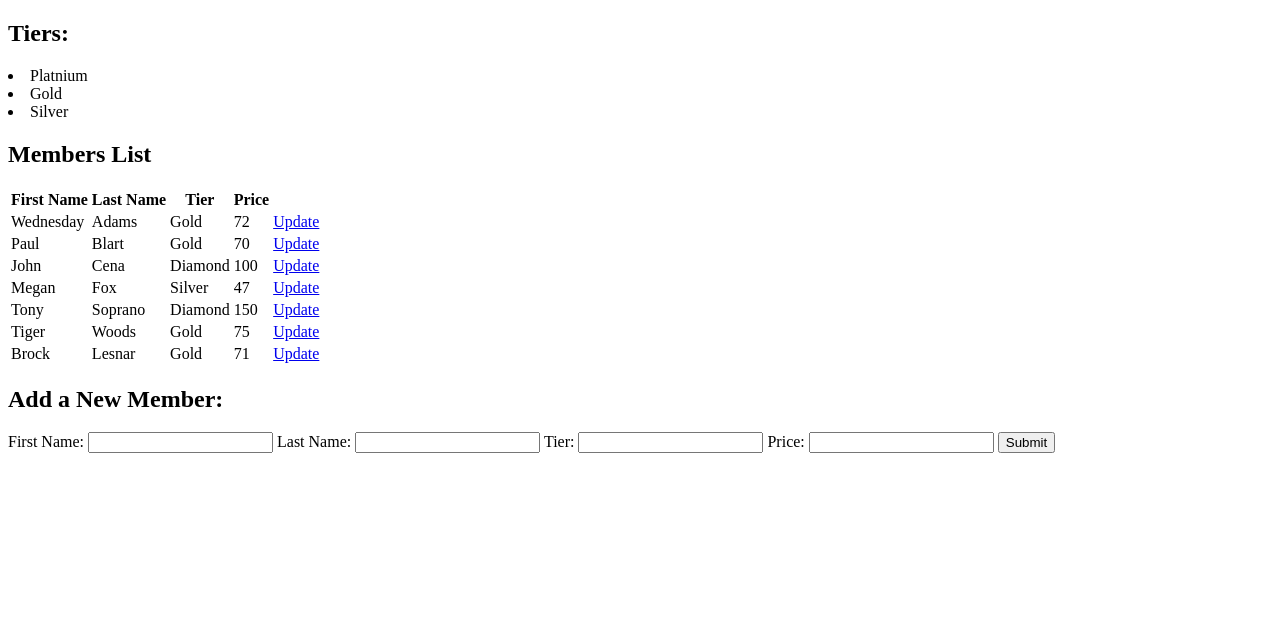
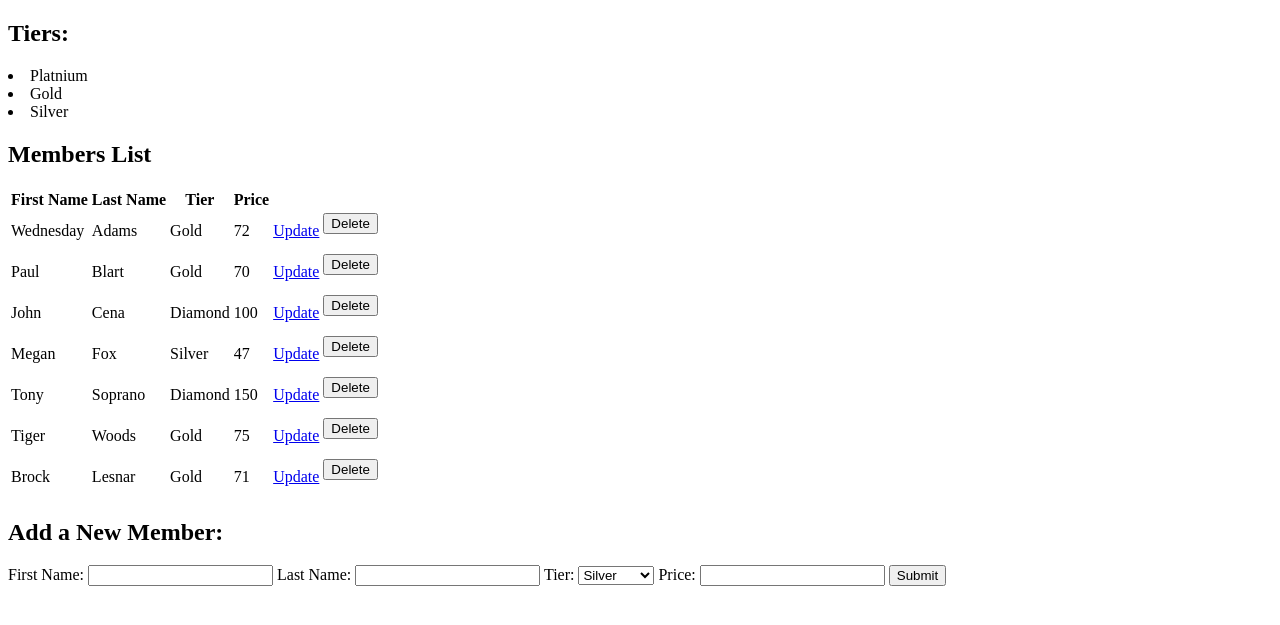
Before and after one commit to cdomenico8/FitnessGuru, a Flask app: page / in a window 1280 px wide. Shown: the part 62-687 px from the top of the page. Run offline with Flask 3, Linux system fonts and the light colour scheme; data comes from the database, SQL or seed files in the repository; both versions use the stored data as it was after the commit.

Commit message:
Member page: Add, Delete, Update
-Members page now can add members
- Members page now can delete members
-made the update member fetch member by id instead of name to make it more fault tolerant

```diff
--- a/main.py
+++ b/main.py
@@ -35,21 +35,39 @@ def member_management():
     members_info = fetchMemberInfo()
     return render_template('Members.html', members=members_info)
 
+@app.route('/addMember', methods=['POST'])
+def add_member():
+    first_name = request.form.get('first_name')
+    last_name = request.form.get('last_name')
+    tier_name = request.form.get('tier_name')
+    price = int(request.form.get('price'))
+    addMember(first_name, last_name, tier_name, price)
+    return redirect('/')
+
+@app.route('/delete_member', methods=['POST'])
+def delete_member():
+    member_id = request.form.get('member_id')
+    deleteMember(member_id)
+    return redirect('/')
+
+
 @app.route('/update_member')
 def update_member():
+    member_id = request.args.get('member_id')
     first_name = request.args.get('first_name')
     last_name = request.args.get('last_name')
     tier_name = request.args.get('tier_name')
     price = request.args.get('price')
-    return render_template('update_member.html',first_name=first_name, last_name=last_name, tier_name=tier_name, price=price)
+    return render_template('update_member.html',member_id=member_id, first_name=first_name, last_name=last_name, tier_name=tier_name, price=price)
 
 @app.route('/updateMember', methods=['POST'])
 def updateMember():
+    member_id = request.form.get('member_id')
     fname = request.form.get('first_name')
     lname = request.form.get('last_name')
     tier = request.form.get('tier_name')
     price = request.form.get('price')
-    updateMember(fname, lname, tier, price)
+    updateMember(member_id, fname, lname, tier, price)
     return redirect('/')
 
 @app.route('/classes')
@@ -86,11 +104,11 @@ def addsnack():
 def addMember(fname, lname, tier, price):
     with app.app_context():
         tier_num = 0
-        if tier.lower() == "silver":
+        if tier == "silver":
             tier_num = 1
-        elif tier.lower() == "gold":
+        elif tier == "gold":
             tier_num = 2
-        elif tier.lower() == "diamond":
+        elif tier == "diamond":
             tier_num = 3
         else:
             print("Invalid tier name entered")
@@ -102,13 +120,12 @@ def addMember(fname, lname, tier, price):
         db.session.add(insert_membership)
         db.session.commit()
 
-def updateMember(fname, lname, tier, price):
+def updateMember(member_id, fname, lname, tier, price):
     with app.app_context():
         fname = fname.strip()
         lname = lname.strip()
         #find member in Member db
-        member = Member.query.filter(func.lower(Member.first_name) == func.lower(fname),
-                             func.lower(Member.last_name) == func.lower(lname)).first()
+        member = Member.query.filter(Member.member_id == member_id).first()
         if member:
             #update member info -> this will need to be changed
             member.first_name=fname
@@ -143,6 +160,7 @@ def fetchMemberInfo():
         members_info = []
         for member, price, tier_name in query:
             member_info = {
+                'member_id': member.member_id,
                 'first_name': member.first_name,
                 'last_name': member.last_name,
                 'price': price,
@@ -150,6 +168,19 @@ def fetchMemberInfo():
             }
             members_info.append(member_info)
     return members_info
+
+def deleteMember(member_id):
+    with app.app_context():
+        print(member_id)
+        member = Member.query.filter(Member.member_id == member_id).first()
+        if member:
+            membership = Membership.query.filter_by(member_id=member_id).first()
+            if membership:
+                db.session.delete(membership)
+            db.session.delete(member)
+            db.session.commit()
+
+
 
 # this will be used for snack management to view inventory
 #will probably have to add query results to a array to display on webpage
--- a/templates/Members.html
+++ b/templates/Members.html
@@ -21,17 +21,26 @@
             <td>{{ member.last_name }}</td>
             <td>{{ member.tier_name }}</td>
             <td>{{ member.price }}</td>
-            <td><a href="/update_member?first_name={{member.first_name}}&last_name={{member.last_name}}
+            <td><a href="/update_member?member_id={{member.member_id}}&first_name={{member.first_name}}&last_name={{member.last_name}}
             &tier_name={{member.tier_name}}&price={{member.price}}">Update</a></td>
+            <td>
+                <form action="/delete_member" method="POST">
+                <input type="hidden" name="member_id" value="{{ member.member_id }}">
+                <button type="submit">Delete</button>
+            </form></td>
         </tr>
     {% endfor %}
 </table>
 <h2>Add a New Member:</h2>
 <form action="/addMember" method="POST">
-    First Name: <input type="text" name="name" value="">
-    Last Name: <input type="instructor" name="size" value="">
-    Tier: <input type="text" name="time" value="">
-    Price: <input type="text" name="time" value="">
+    First Name: <input type="text" name="first_name" value="">
+    Last Name: <input type="instructor" name="last_name" value="">
+    Tier: <select name="tier_name">
+        <option value="silver">Silver</option>
+        <option value="gold">Gold</option>
+        <option value="diamond">Diamond</option>
+    </select>
+    Price: <input type="text" name="price" value="">
     <input type="submit">
 </form>
 {% endblock %}
--- a/templates/update_member.html
+++ b/templates/update_member.html
@@ -6,6 +6,7 @@
     Last Name: <input type="text"  name="last_name" value="{{last_name}}">
     Tier: <input type="text" name="tier_name" value="{{tier_name}}">
     Price: <input type="number" name="price" value="{{price}}">
+    <input type="hidden" name="member_id" value="{{member_id}}">
     <input type="submit">
 </form>
 {% endblock %}
```
Also changed, not shown: instance/database.db.
